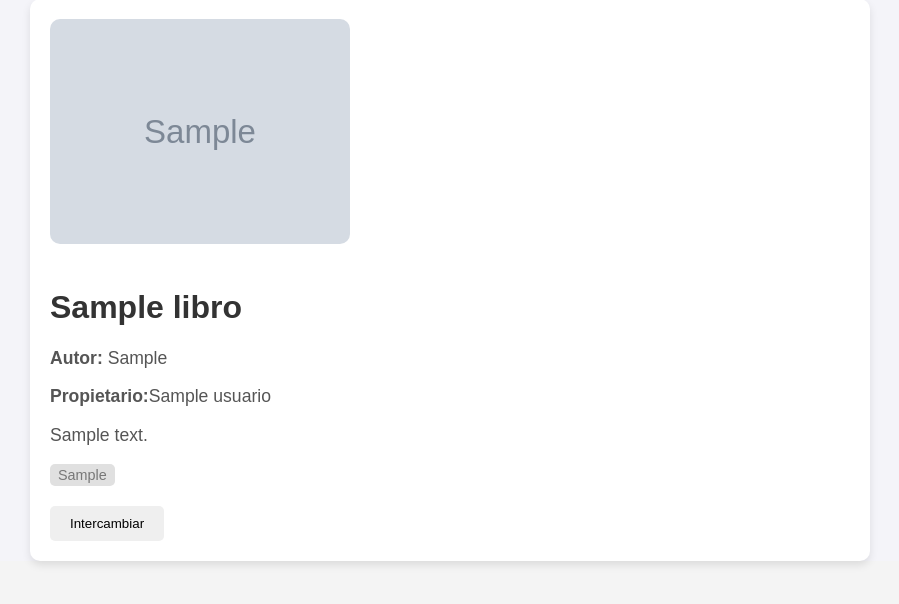
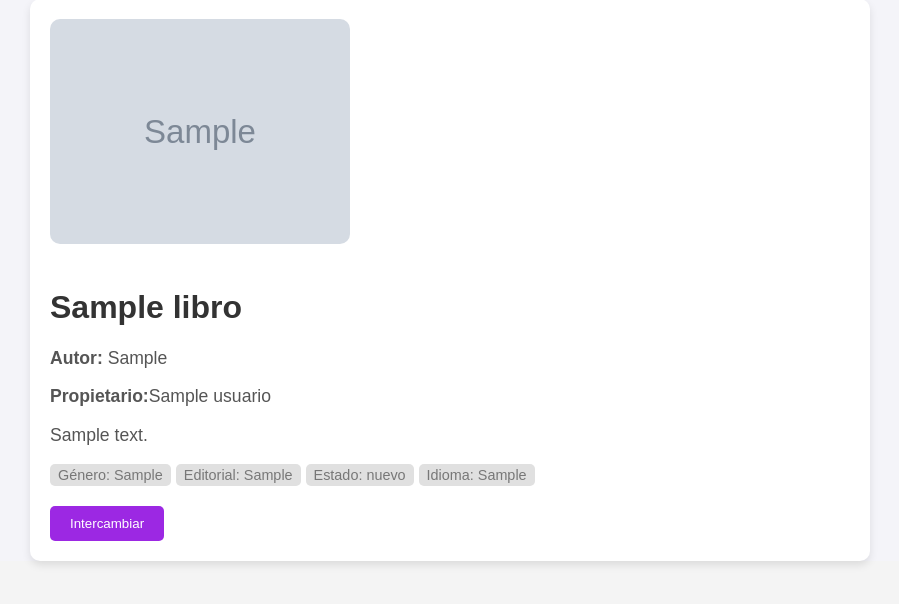
Before and after one commit to CarloscSanchez/Grupo6_AW, a PHP site: page /verLibro.php?id=1 in a window 1280 px wide. Shown: the part 81-685 px from the top of the page, without its empty margins (190-1089 px from the left). Run offline with PHP 8.4, Linux system fonts and the light colour scheme; the visitor is signed in with stand-in values (Sample User, id 1); tables that the repository leaves empty hold one stand-in row (values such as "Sample post"); grey boxes marked "Sample" are stand-in pictures.

Commit message:
Mejora en verLibro
Al ver un libro, ahora también se muestra el idioma, estado y todo eso

```diff
--- a/Practica_1/CSS/estilos.css
+++ b/Practica_1/CSS/estilos.css
@@ -425,3 +425,12 @@ body .login-body{
 .acciones .borrar:hover {
     background-color: #c82333;
 }
+
+.acciones .intercambiar {
+    background-color: #9c28e3;
+    color: white;
+}
+
+.acciones .intercambiar:hover{
+    background-color: #6a2297;
+}
--- a/Practica_1/verLibro.php
+++ b/Practica_1/verLibro.php
@@ -43,14 +43,20 @@ if ($id_libro) {
             // Verificar si se ha encontrado el libro
             if ($libro) {
                 // Mostrar la información del libro
-                echo '
+                echo ' <div class="libro">
                 <img src="' . $libro["imagen"] . '" alt="' . $libro["titulo"] . '">
                 <h1>' . $libro["titulo"] . '</h1>
                 <p><strong>Autor:</strong> ' . $libro["autor"] . '</p>
                 <p><strong>Propietario:</strong>' . $libro["nombre"] . '</p>
                 <p>' . $libro["descripcion"] . '</p>
                 <div class="generos">';
-                echo '<span>' . $libro["genero"] . '</span>';
+                echo '<span> Género: ' . $libro["genero"] . '</span>'
+                . '<span> Editorial: ' . $libro["editorial"] . '</span>'
+                . '<span> Estado: ' . $libro["estado"] . '</span>'
+                . '<span> Idioma: ' . $libro["idioma"] . '</span>';
+
+
+                // Mostrar las distintas acciones según el usuario que esté viendo el libro
                 if(isset($_SESSION['usuario'])){
                     if($libro["nombre"] == $_SESSION['usuario']){
                         echo '</div>
@@ -76,6 +82,7 @@ if ($id_libro) {
         </div>
     </div>
 
+
     <script>
         // Función para confirmar el borrado de un libro
         function confirmarBorrado(id) {
```
